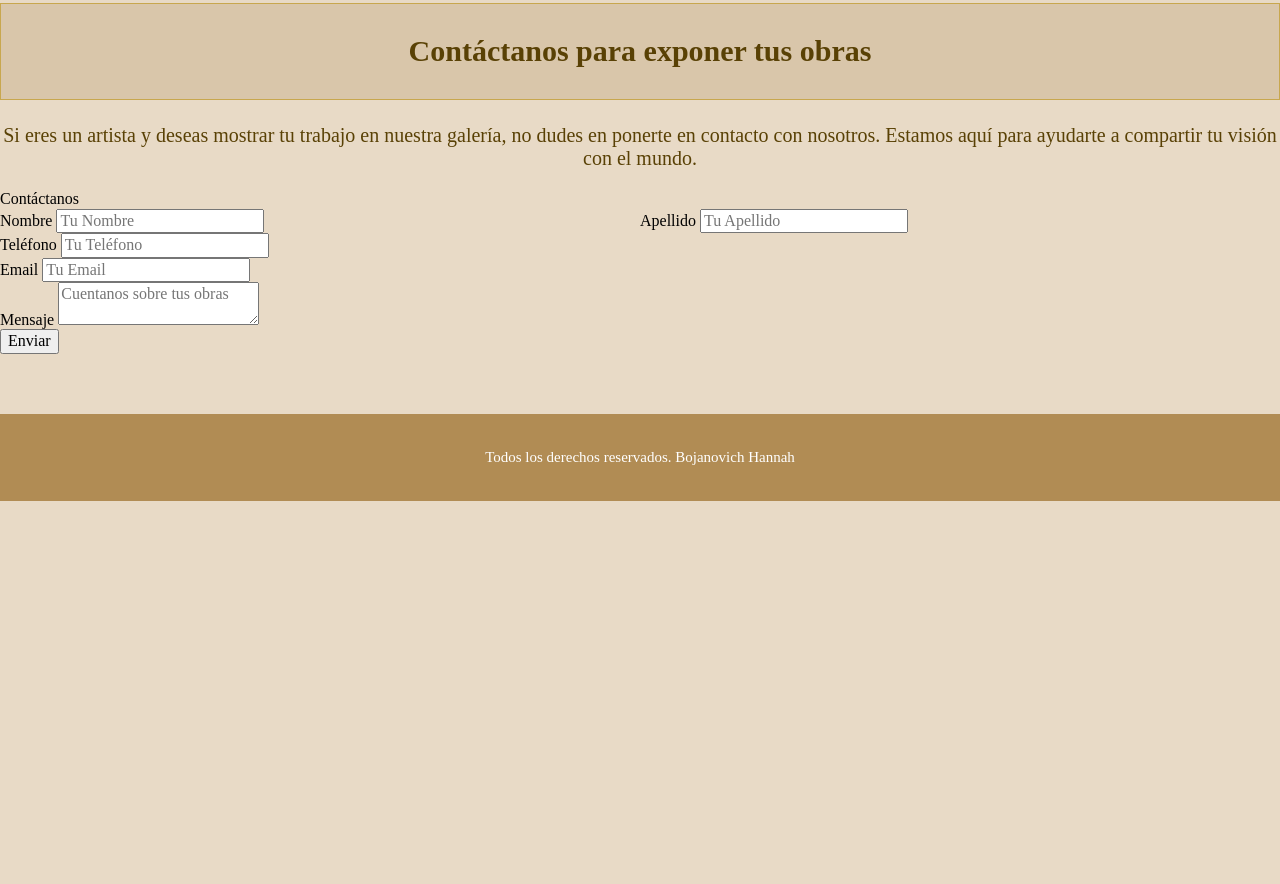
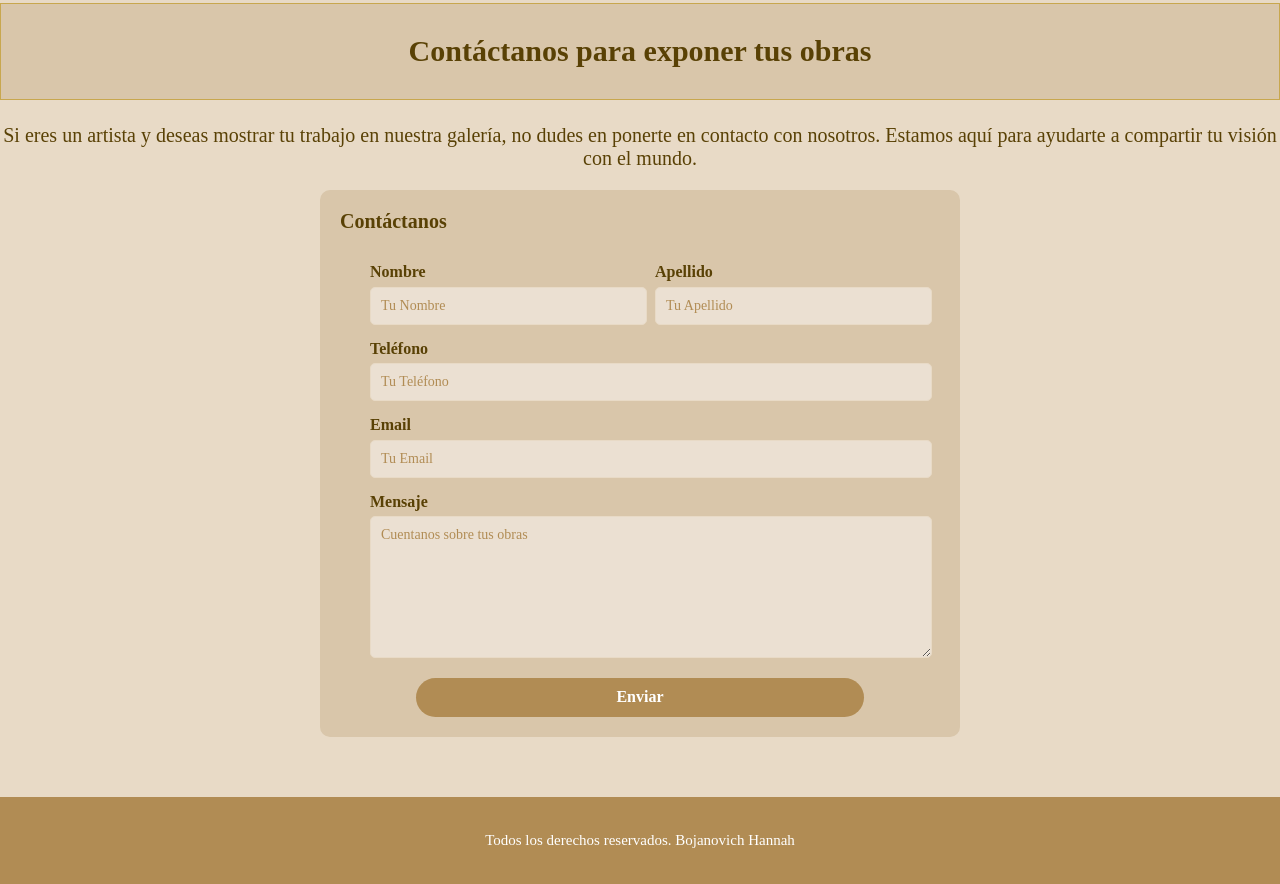
Before and after one commit to Hannah-dali/Eteria-Pagina-web, a plain HTML site: page index.html in a window 1280 px wide. Shown: the part 2406-3290 px from the top of the page. Before the commit the page ends 2907 px from the top, so only its background shows below. Drawn offline with Linux system fonts and the light colour scheme; a web font is replaced by a local one.

Commit message:
fix(css): correccion de estilos

```diff
--- a/css/responsive/style_responsive.css
+++ b/css/responsive/style_responsive.css
@@ -1,5 +1,22 @@
 
+/* Estilos generales responsivos */
 @media (max-width: 768px) {
+    .navegacion-principal {
+        flex-direction: column;
+        padding: 0;
+    }
+
+    .navegacion-principal a {
+        width: 100%;
+        padding: 1.5rem;
+        border-bottom: 1px solid rgba(177, 140, 84, 0.2);
+        font-size: 1.8rem;
+    }
+
+    .navegacion-principal a:last-child {
+        border-bottom: none;
+    }
+
     .obras {
         grid-template-columns: 1fr;
         gap: 3rem;
--- a/css/style.css
+++ b/css/style.css
@@ -253,3 +253,99 @@ section p {
         color: var(--color-marronoscuro);
         text-align: center;
     }
+
+/*formulario*/
+
+.contenedorformulario {
+    display: flex;
+    justify-content: center;
+    align-items: center;
+
+}
+
+/* Formulario */
+.formulario {
+    background-color: var(--color-Beigecalido);
+    width: min(60rem, 100%);
+    padding: 2rem;
+    border-radius: 1rem;
+
+
+}
+
+/* Título del formulario */
+.formulario legend {
+    text-align: center;
+    font-size: 2rem;
+    font-weight: bold;
+    color: var(--color-marronoscuro);
+    margin-bottom: 3rem;
+
+}
+
+/* Contenedor de los campos */
+.contenedor-campos {
+    display: flex;
+    flex-direction: column;
+    gap: 1.5rem;
+    width: 90%;
+    margin: 0 auto;
+}
+
+/* Campos dobles (nombre/apellido en fila) */
+.campo-doble {
+    display: grid;
+    grid-template-columns: repeat(2, 1fr);
+    gap: 3rem;
+    width: 100%;
+}
+
+/* Cada campo */
+.campo {
+    display: flex;
+    flex-direction: column;
+    gap: 0.5rem;
+    max-width: 100%;
+}
+
+/* Etiquetas */
+.campo label {
+    font-size: 1.6rem;
+    font-weight: bold;
+    color: var(--color-marronoscuro);
+}
+
+/* Inputs y textarea */
+.input-text {
+    width: 100%;
+    padding: 1rem;
+    border-radius: 0.5rem;
+    background-color: var(--color-Blancoperla);
+    border: 1px solid var(--color-Beigeclaro);
+    font-size: 1.4rem;
+    outline: none;
+}
+.input-text::placeholder {
+    color: var(--color-marroncito);
+}
+
+textarea.input-text {
+    min-height: 12rem;
+}
+
+/* Botón */
+.alinear-derecha {
+    display: flex;
+    margin-top: 2rem;
+    justify-content: center;
+}
+
+.boton2 {
+    background-color: var(--color-marroncito);
+    color: white;
+    padding: 1rem 20rem;
+    border: none;
+    border-radius: 2rem;
+    font-size: 1.6rem;
+    font-weight: bold;
+}
```
